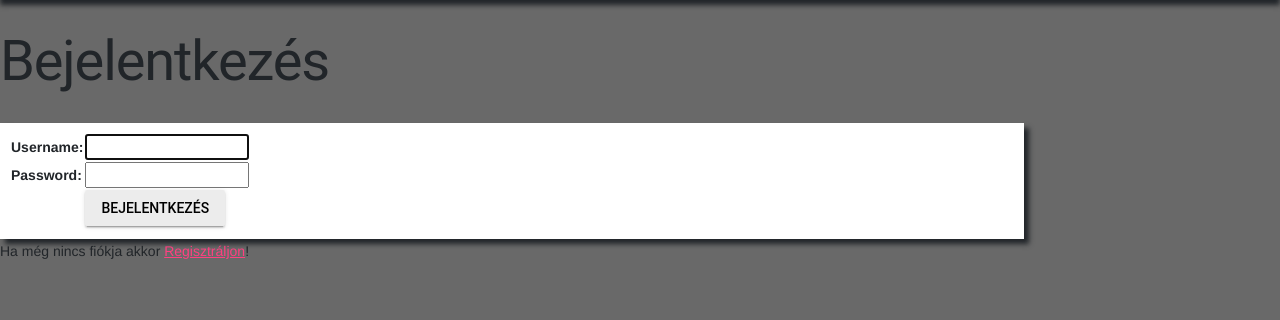
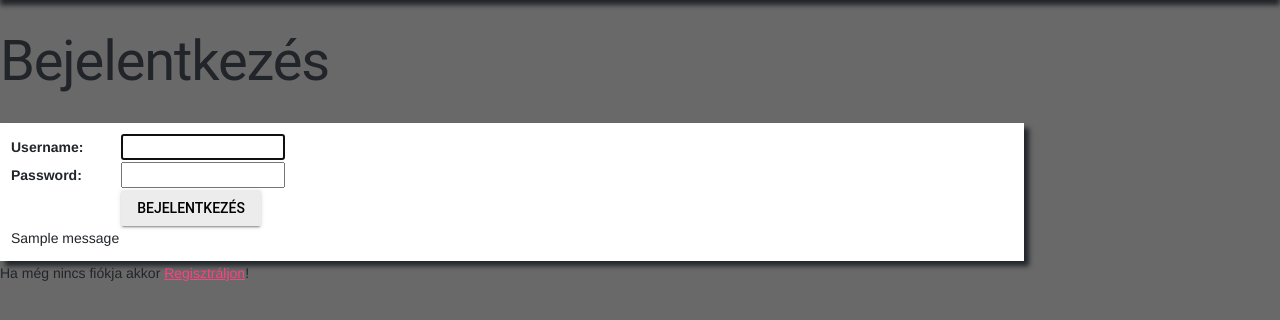
Before and after one commit to KVince002/AdomanyDjango-Rolling, a Django app: page /bejelentkez/ in a window 1280 px wide. Shown: the part 43-363 px from the top of the page. Run offline with Django 4.2, Linux system fonts and the light colour scheme; one stand-in notice (Sample message) is shown; some libraries are stand-ins or nearby versions.

Commit message:
Az üzenetek nem működnek

```diff
--- a/AdomanyOldal/AdomanyOldal/settings.py
+++ b/AdomanyOldal/AdomanyOldal/settings.py
@@ -49,7 +49,7 @@ MIDDLEWARE = [
     'django.middleware.csrf.CsrfViewMiddleware',
     'django.contrib.auth.middleware.AuthenticationMiddleware',
     'django.contrib.messages.middleware.MessageMiddleware',
-    'django.middleware.clickjacking.XFrameOptionsMiddleware',
+    'django.middleware.clickjacking.XFrameOptionsMiddleware'
 ]
 
 ROOT_URLCONF = 'AdomanyOldal.urls'
--- a/AdomanyOldal/app/templates/app/signIn.html
+++ b/AdomanyOldal/app/templates/app/signIn.html
@@ -17,6 +17,13 @@
             <td>
                 <button type="submit" class="mdl-button mdl-js-button mdl-button--raised">Bejelentkezés</button>
             </td>
+            {% if messages %}
+            <tr class="messages">
+                {% for message in messages %}
+                <td>{{message}}</td>
+                {% endfor %}
+            </tr>
+            {% endif %}
         </tr>
         {% if messages %}
         <tr>
--- a/AdomanyOldal/app/views.py
+++ b/AdomanyOldal/app/views.py
@@ -1,5 +1,6 @@
 from ast import If
 import email
+from email import message
 from pyexpat.errors import messages
 from re import template
 from urllib.request import Request
@@ -26,6 +27,8 @@ from app.models import felhasznalo, fizetes, gyujtes
 # fizetéshez
 from app.forms import fizetesForm
 from datetime import datetime, time, date
+#üzenetekhez (messages)
+from django.contrib import messages
 
 # Create your views here.
 
@@ -94,8 +97,9 @@ def bejelentkezes(request):
                 # továbbítás
                 return redirect("profil")
             else:
+                print("nem sikerüt bejelentkezni")
                 messages.error(
-                    request, F"Sikertelen bejelentkezés, előfordulhat, hogy rossz a jelszót adhatott meg!")
+                    request, f"Sikeretelen bejelentkezés! Előfordulat hogy hibás felhasnáló nevet vagy jelszót adott meg!")
     beUrlap = AuthenticationForm()
     print(messages)
     return render(request, "templates/app/signIn.html", context={"cim": "Adok neki! - Bejelentkezés", "form": beUrlap})
```
Also changed, not shown: AdomanyOldal/db.sqlite3.
